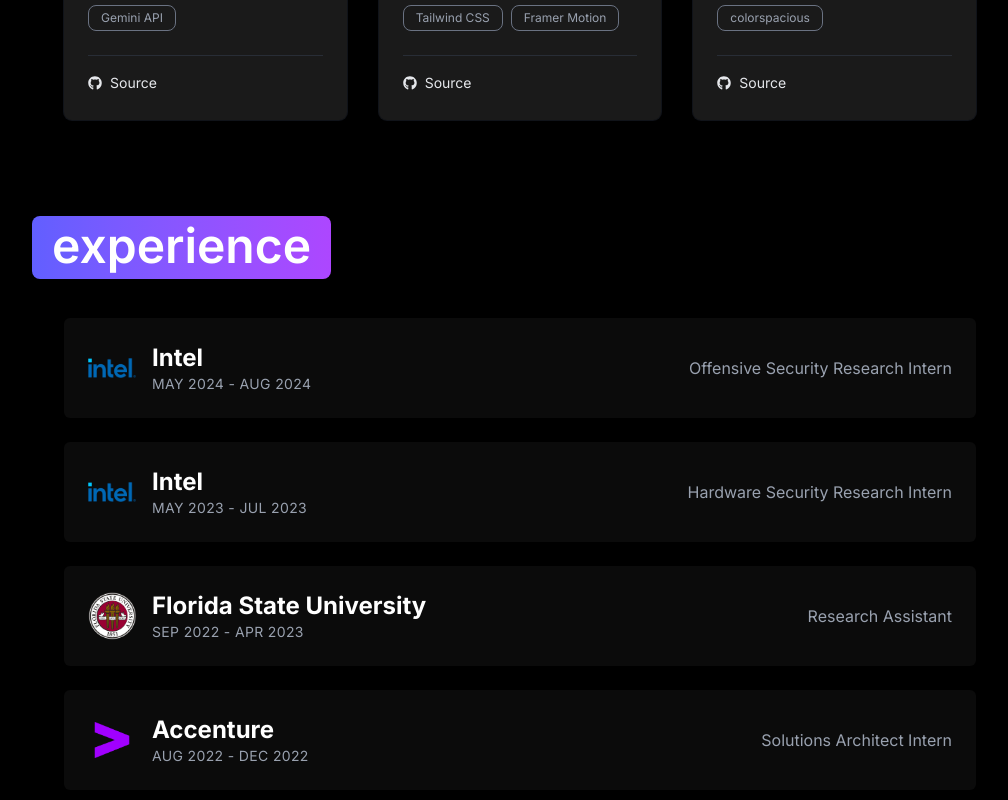
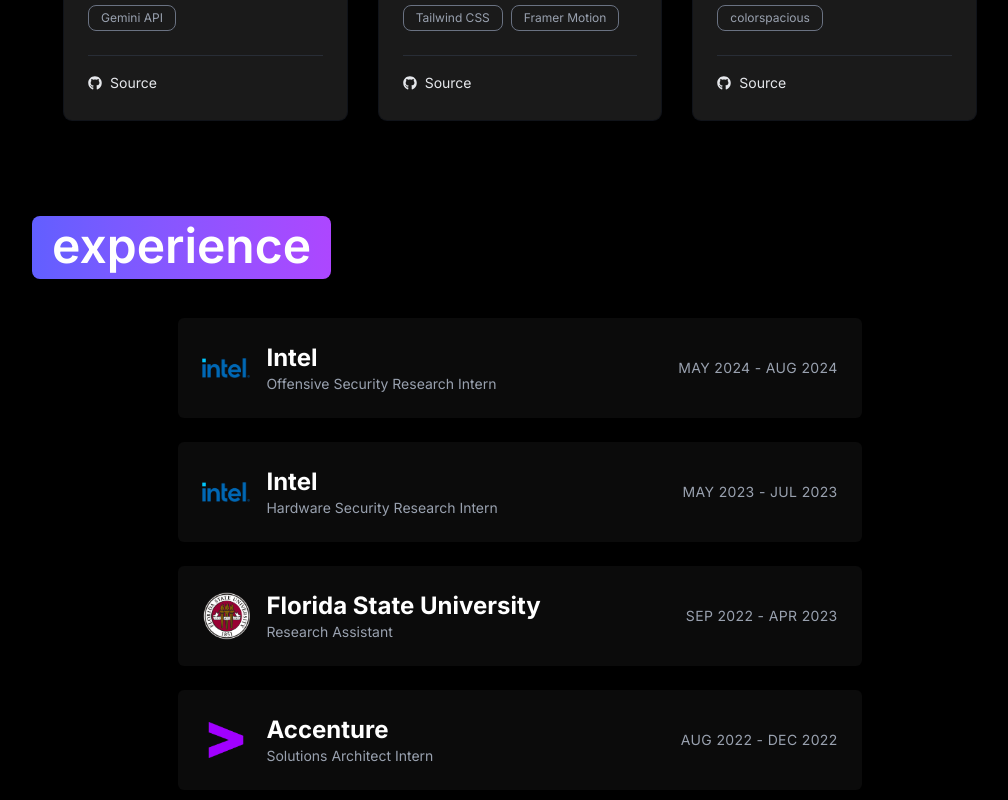
Before and after one commit to xxfmin/personal-portfolio, a Next.js app: page / in a window 1280 px wide. Shown: the part 2210-3010 px from the top of the page, without its empty margins (120-1128 px from the left). Built offline with nearby package versions, Linux system fonts and the light colour scheme.

Commit message:
experience cards take up 70% width

```diff
--- a/components/Experience.tsx
+++ b/components/Experience.tsx
@@ -8,18 +8,18 @@
 const Experience = () => (
   <section
     id="experience"
-    className="h-screen w-full flex flex-col py-8 sm:px-38 bg-black"
+    className="h-screen w-full flex flex-col py-8 px-8 sm:px-38 bg-black"
   >
     <p className="text-5xl text-black font-semibold pb-12">
       <Highlight>experience</Highlight>
     </p>
 
-    <div className="flex flex-col gap-6 px-8">
+    <div className="flex flex-col items-center gap-6">
       {experiences.map((exp) => (
         <CardSpotlight
           key={exp.company + exp.date}
           className="
-            w-full
+            w-[70%] mx-auto
             p-6
             bg-neutral-900/50
             backdrop-blur-sm
@@ -52,14 +52,14 @@
               </div>
               <div className="flex flex-col">
                 <h3 className="text-2xl font-bold text-white">{exp.company}</h3>
-                <span className="text-sm uppercase text-gray-400 tracking-wide">
-                  {exp.date}
-                </span>
+                <p className="text-sm font-medium text-gray-400">{exp.role}</p>
               </div>
             </div>
 
             <div>
-              <p className="text-md font-medium text-gray-400">{exp.role}</p>
+              <p className="text-sm uppercase text-gray-400 tracking-wide">
+                {exp.date}
+              </p>
             </div>
           </div>
         </CardSpotlight>
```
